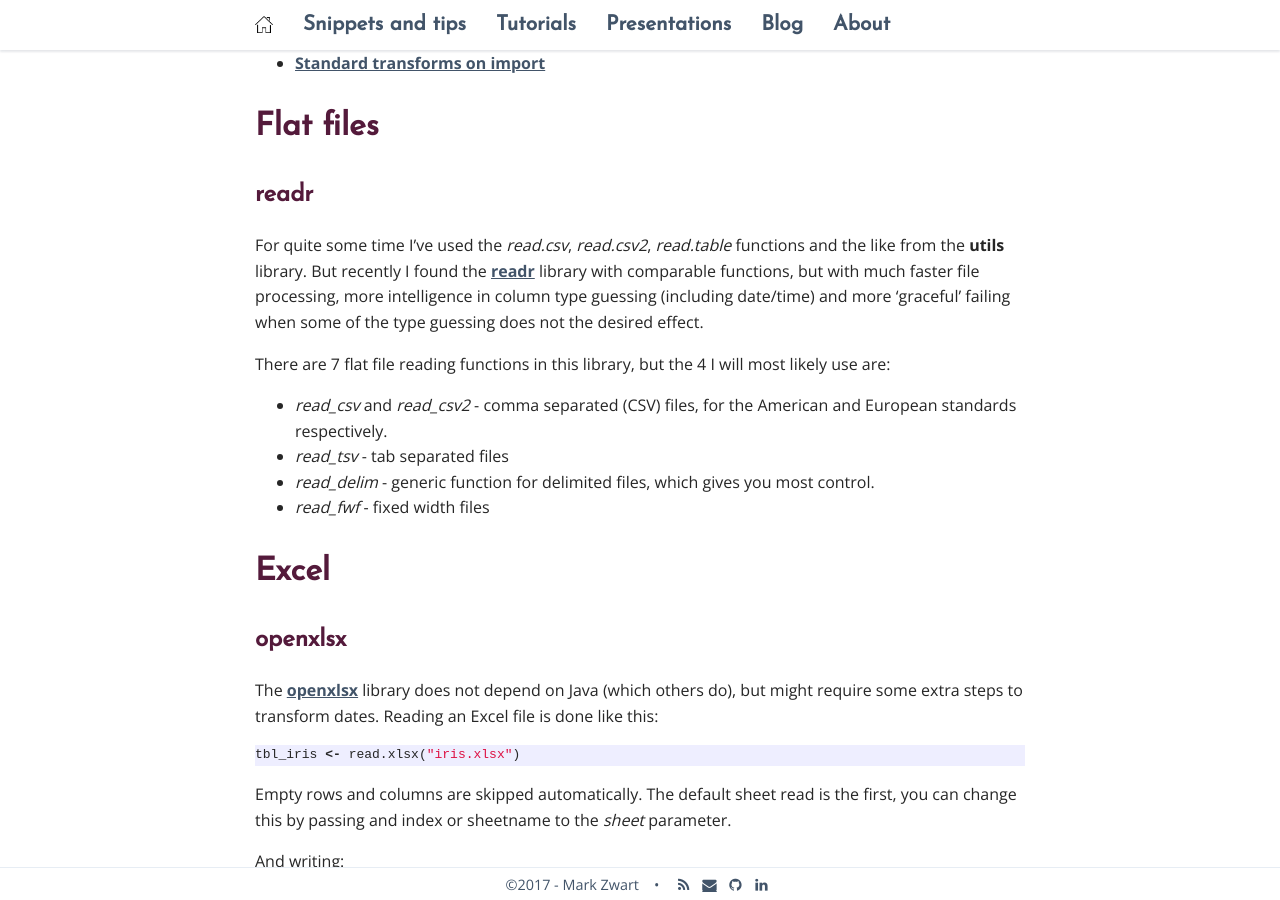
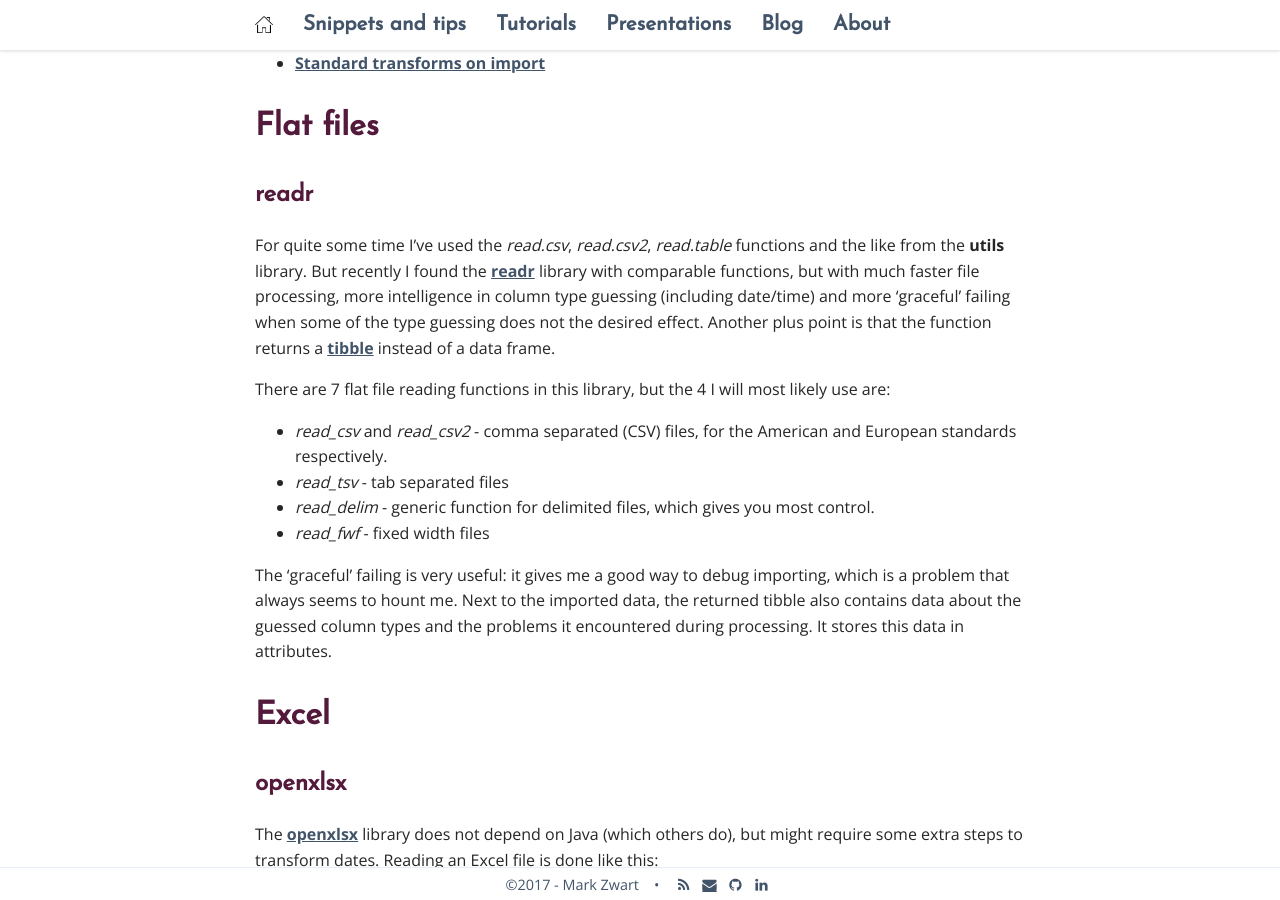
Before and after one commit to mark-me/mark-me.github.io, a Jekyll site: the page built from _pages/snippets-and-tips/importing-exporting.md, in a window 1280 px wide and 900 px high, scrolled down 537 px. Built offline with Jekyll 4.4.1, drawn with Linux system fonts in a browser that asks for light colours; nearby versions of some CDN libraries; comment, search, counter and statistics services are not loaded.

Commit message:
Update importing-exporting.md

```diff
--- a/_pages/snippets-and-tips/importing-exporting.md
+++ b/_pages/snippets-and-tips/importing-exporting.md
@@ -12,7 +12,7 @@ permalink: /importing-exporting/
 
 ## readr
 
-For quite some time I've used the _read.csv_, _read.csv2_, _read.table_ functions and the like from the **utils** library. But recently I found the **[readr](https://www.rdocumentation.org/packages/readr)** library with comparable functions, but with much faster file processing, more intelligence in column type guessing (including date/time) and more 'graceful' failing when some of the type guessing does not the desired effect.
+For quite some time I've used the _read.csv_, _read.csv2_, _read.table_ functions and the like from the **utils** library. But recently I found the **[readr](https://www.rdocumentation.org/packages/readr)** library with comparable functions, but with much faster file processing, more intelligence in column type guessing (including date/time) and more 'graceful' failing when some of the type guessing does not the desired effect. Another plus point is that the function returns a [tibble](/data-types/#data-structures) instead of a data frame.
 
 There are 7 flat file reading functions in this library, but the 4 I will most likely use are:
 
@@ -21,6 +21,7 @@ There are 7 flat file reading functions in this library, but the 4 I will most l
 * _read_delim_ - generic function for delimited files, which gives you most control.
 * _read_fwf_ - fixed width files
 
+The 'graceful' failing is very useful: it gives me a good way to debug importing, which is a problem that always seems to hount me. Next to the imported data, the returned tibble also contains data about the guessed column types and the problems it encountered during processing. It stores this data in attributes.
 
 # Excel
 
```
